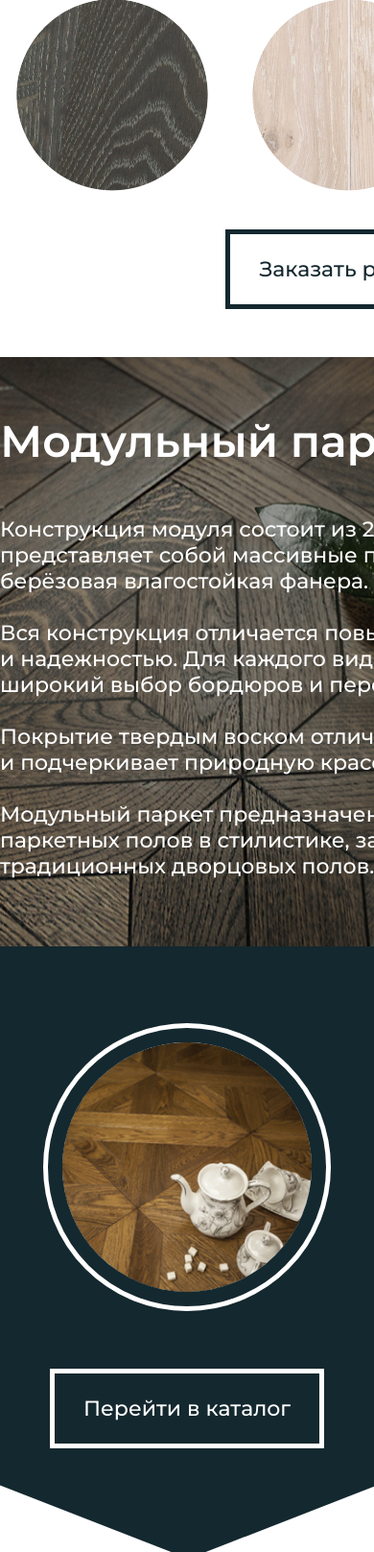
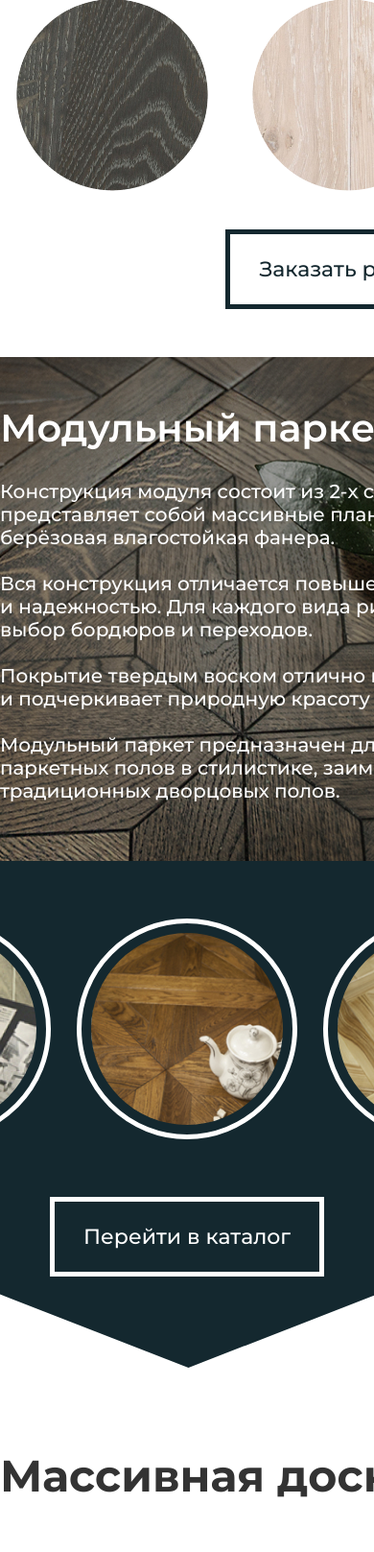
Before and after one commit to swd762/CrownWood, a PHP site: page / in a window 390 px wide. Shown: the part 3220-4837 px from the top of the page at 96% size. Run offline with PHP 8.4, Linux system fonts and the light colour scheme.

Commit message:
add tablet layout for modular parquet block

```diff
--- a/index.html
+++ b/index.html
@@ -270,6 +270,18 @@
                     заимствующей лучшие стороны традиционных дворцовых полов.</p>
                 </div>
         </section>
+        <section class="modular-parquet-block__content parquet--tablet">
+            <div class="container">
+                <h2>Модульный паркет</h2>
+                <p>Конструкция модуля состоит из&nbsp;2-х слоёв: верхний слой представляет
+                    собой массивные планки, нижний слой&nbsp;&mdash; это берёзовая влагостойкая фанера.</p>
+                <p>Вся конструкция отличается повышенной стабильностью и&nbsp;надежностью.
+                    Для каждого вида рисунка предлагается широкий выбор бордюров и&nbsp;переходов.</p>
+                <p>Покрытие твердым воском отлично выделяет текстур и&nbsp;подчеркивает природную красоту древесины.</p>
+                <p>Модульный паркет предназначен для создания современных паркетных полов в&nbsp;стилистике,
+                    заимствующей лучшие стороны традиционных дворцовых полов.</p>
+            </div>
+        </section>
         <div class="modular-parquet-block__content-simples">
             <div class="samples-block">
                 <div class="sample-circle">
--- a/styles.css
+++ b/styles.css
@@ -155,7 +155,9 @@ main, footer, header {
     height: 260px;
     border-radius: 130px;
     overflow: hidden;
-    position: relative; }
+    position: relative;
+    display: flex;
+    align-items: center; }
     .sample-circle .sub-circle .label {
       position: absolute;
       width: 100%;
@@ -172,6 +174,16 @@ main, footer, header {
       transition: all 0.5s ease-out; }
     .sample-circle .sub-circle:hover img {
       transform: scale(1.2); }
+  @media (max-width: 1080px) {
+    .sample-circle {
+      width: 230px;
+      height: 230px;
+      border-radius: 115px;
+      margin: 0 27px 0 0; }
+      .sample-circle .sub-circle {
+        width: 200px;
+        height: 200px;
+        border-radius: 100px; } }
 
 .header {
   height: 100px;
@@ -581,10 +593,12 @@ main, footer, header {
 .modular-parquet-block__wrapper {
   height: 1252px;
   background: url("img/bg-dark-1.svg") center no-repeat; }
+  @media (max-width: 1080px) {
+    .modular-parquet-block__wrapper {
+      height: 1053px;
+      background-position: 50% 100%; } }
 
 .modular-parquet-block__content-paralax {
-  background-attachment: fixed;
-  background-size: cover;
   background: url("img/parquet-bg.jpg") center no-repeat;
   color: #fff;
   padding: 60px 0 0 0;
@@ -600,6 +614,29 @@ main, footer, header {
     font-weight: 500;
     margin-bottom: 27px;
     width: 775px; }
+  @media (max-width: 1080px) {
+    .modular-parquet-block__content-paralax {
+      display: none; } }
+
+.modular-parquet-block__content {
+  display: none;
+  background: url("img/parquet-bg.jpg") center no-repeat;
+  color: #fff;
+  padding: 50px 0 0 0;
+  height: 525px; }
+  .modular-parquet-block__content h2 {
+    font-size: 40px;
+    line-height: 48px;
+    font-weight: 600;
+    margin: 0 0 30px 0; }
+  .modular-parquet-block__content p {
+    font-size: 20px;
+    line-height: 24px;
+    font-weight: 500;
+    margin-bottom: 24px; }
+  @media (max-width: 1080px) {
+    .modular-parquet-block__content {
+      display: block; } }
 
 .modular-parquet-block__content-simples {
   display: flex;
@@ -609,6 +646,9 @@ main, footer, header {
     margin: 80px 0 60px 0;
     display: flex;
     justify-content: center; }
+  @media (max-width: 1080px) {
+    .modular-parquet-block__content-simples .samples-block {
+      margin: 60px 0; } }
 
 .massive-board-block__wrapper {
   padding: 85px 0 176px 0;
--- a/styles.scss
+++ b/styles.scss
@@ -213,6 +213,8 @@ main, footer, header {
     border-radius: 130px;
     overflow: hidden;
     position: relative;
+	display: flex;
+	align-items: center;
     .label {
       position: absolute;
       width: 100%;
@@ -227,6 +229,7 @@ main, footer, header {
       padding: 23px;
     }
     img {
+
       transition: all 0.5s ease-out;
     }
     &:hover {
@@ -234,6 +237,17 @@ main, footer, header {
         transform: scale(1.2);
       }
     }
+  }
+  @media (max-width: $tablet) {
+	width: 230px;
+	height: 230px;
+	border-radius: 115px;
+	margin: 0 27px 0 0;
+	.sub-circle {
+		width: 200px;
+		height: 200px;
+		border-radius: 100px;
+	}
   }
 }
   // ******************************
@@ -732,15 +746,10 @@ main, footer, header {
       &:last-child {
         margin: 0;
       }
-      //display: flex;
-      //justify-content: center;
-      //align-items: center;
       .sub-circle {
         width: 200px;
         height: 200px;
         border-radius: 100px;
-        //overflow: hidden;
-        //position: relative;
       }
     }
   }
@@ -785,11 +794,13 @@ main, footer, header {
 .modular-parquet-block__wrapper {
   height: 1252px;
   background: url("img/bg-dark-1.svg") center no-repeat;
+  @media (max-width: $tablet) {
+    height: 1053px;
+    background-position: 50% 100%;
+
+  }
 }
 .modular-parquet-block__content-paralax {
-  //height: 100%;
-  background-attachment: fixed;
-  background-size: cover;
   background: url("img/parquet-bg.jpg") center no-repeat;
   color: #fff;
   padding: 60px 0 0 0;
@@ -807,7 +818,36 @@ main, footer, header {
     margin-bottom: 27px;
     width: 775px;
   }
+  @media (max-width: $tablet) {
+    display: none;
+  }
 }
+.modular-parquet-block__content {
+  display: none;
+  background: url("img/parquet-bg.jpg") center no-repeat;
+  color: #fff;
+  padding: 50px 0 0 0;
+  height: 525px;
+  h2 {
+    font-size: 40px;
+    line-height: 48px;
+    font-weight: 600;
+    margin: 0 0 30px 0;
+  }
+  p {
+    font-size: 20px;
+    line-height: 24px;
+    font-weight: 500;
+    margin-bottom: 24px;
+    //width: 775px;
+  }
+  @media (max-width: $tablet) {
+    display: block;
+    //flex-direction: column;
+    //justify-content: center;
+  }
+}
+
 .modular-parquet-block__content-simples {
   display: flex;
   flex-direction: column;
@@ -816,7 +856,11 @@ main, footer, header {
     margin: 80px 0 60px 0;
     display: flex;
     justify-content: center;
-
+  }
+  @media (max-width: $tablet) {
+    .samples-block {
+      margin: 60px 0;
+    }
   }
 }
 
```
Also changed, not shown: 1 other file.
